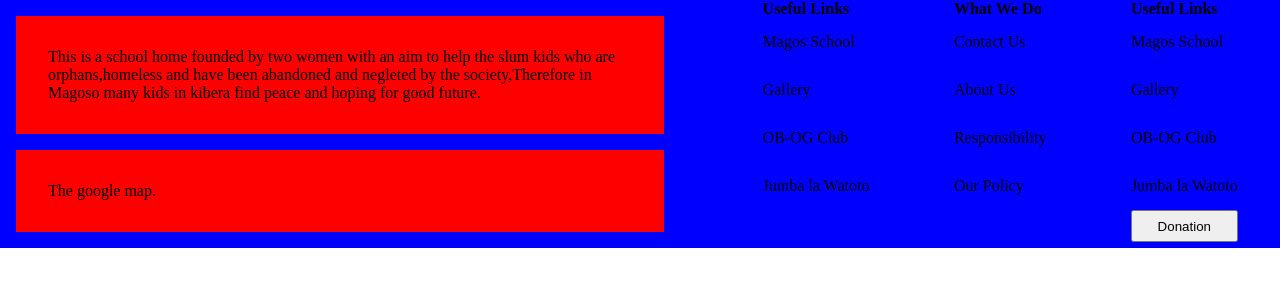
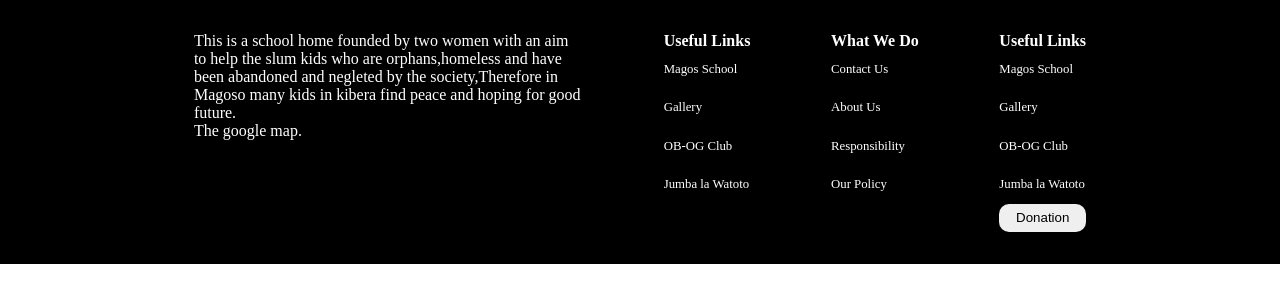
Before and after one commit to adembasharon/magoso, a Next.js app in the folder frontend/: page /components/footer in a window 1280 px wide. Shown: the top 302 px of the page. Built offline with nearby package versions, Linux system fonts and the light colour scheme.

Commit message:
creater the footer , the mission and vission part of the hero section

```diff
--- a/frontend/package.json
+++ b/frontend/package.json
@@ -11,7 +11,9 @@
   "dependencies": {
     "@emotion/react": "^11.10.0",
     "@emotion/styled": "^11.10.0",
-    "@mui/material": "^5.10.1",
+    "@mui/icons-material": "^5.10.2",
+    "@mui/material": "^5.10.2",
+    "@mui/styled-engine-sc": "^5.10.1",
     "axios": "^0.27.2",
     "components": "^0.1.0",
     "next": "12.2.4",
--- a/frontend/pages/components/footer.js
+++ b/frontend/pages/components/footer.js
@@ -2,46 +2,43 @@ import React from "react";
 import styled from "styled-components";
 
 const Footerconteiner=styled.div`
-background:blue;
-
+background:#000;
+color:#fff;
+width:100%;
+padding:2em
 `
 const Infor =styled.div`
-background:red;
-padding:2em;
-margin:1em;
-width:90%;
+width:40%;
+
 `
 const Footerdisplay =styled.div`
 display:flex;
-width:100%;
-
-
-
+justify-content:space-around;
+width:80%;
+margin:0 auto;
 `
 const FooterUl=styled.div`
-width:100%;
-display:flex;
-justify-content:space-around;
+
 `
 
 const Footer = ()=>{
     return (
         <Footerconteiner>
 
+
 <Footerdisplay>
-            <div>
+
             <Infor>
             <p>This is a school home founded by two women with an aim to help the slum kids who are orphans,homeless and have been abandoned and negleted
 by the  society,Therefore in Magoso many kids in kibera find peace and hoping for good future.</p>
-            </Infor>
 
-            <Infor>
+
+
             <p>The google map.</p>
-            </Infor>
+        </Infor>
 
-            </div>
 
-<FooterUl>
+
 <div className="footerul">
 
 <ul>
@@ -83,11 +80,13 @@ by the  society,Therefore in Magoso many kids in kibera find peace and hoping fo
 
 </ul>
 <button className="donation-btn">Donation</button>
+
 </div>
 
-</FooterUl>
 
 </Footerdisplay>
+
+
         </Footerconteiner>
     )}
 
--- a/frontend/pages/components/nav.js
+++ b/frontend/pages/components/nav.js
@@ -1,5 +1,5 @@
 import React from "react";
-import styled from "styled-components";
+import styled from "styled-components"
 
 const Navconteiner=styled.div`
 width:100%;
@@ -17,7 +17,6 @@ return(
     <Navconteiner className="nav">
 <ul className="navlinks">
     <Logo>
-
     </Logo>
     <li><a>Home</a></li>
     <li><a>OB-OG</a></li>
@@ -25,6 +24,7 @@ return(
     <li><a>About us</a></li>
     <li><a>Donation</a></li>
     <li><a>Choose Language</a></li>
+
 </ul>
     </Navconteiner>
 )
--- a/frontend/pages/index.js
+++ b/frontend/pages/index.js
@@ -14,10 +14,14 @@ export default function Home() {
 
 <link href="https://cdn.jsdelivr.net/npm/bootstrap@5.2.0/dist/css/bootstrap.min.css" rel="stylesheet" integrity="sha384-gH2yIJqKdNHPEq0n4Mqa/HGKIhSkIHeL5AyhkYV8i59U5AR6csBvApHHNl/vI1Bx" crossorigin="anonymous"></link>
       </Head>
+      <body>
 
-  <Nav/>
+      <Nav/>
   <Homepage/>
   <Footer/>
+      </body>
+
+
     </div>
 
 
--- a/frontend/styles/globals.css
+++ b/frontend/styles/globals.css
@@ -2,6 +2,10 @@
   padding: 0;
   margin: 0;
   box-sizing:border-box
+}
+
+body{
+
 }
 .navlinks{
   display: flex;
@@ -25,13 +29,26 @@
 }
 
 .footerul ul li{
-  font-size: 1rem;
+  font-size: .8rem;
   list-style-type: none;
   line-height: 3em;
   cursor: pointer;
 }
 
+
 .donation-btn{
   padding: .5em;
   width: 100%;
+  border-radius:10px;
+  border:none
 }
+
+.myimages{
+  height:80vh;
+  width:100%
+}
+
+.myimages img{
+  height:100%h;
+  width:100%
+}
```
Also changed, not shown: frontend/pages/homepage.js (+32 -10 lines), frontend/public/images/5.jpg (added), 1 other file (tests, documents, lock files or other folders).
